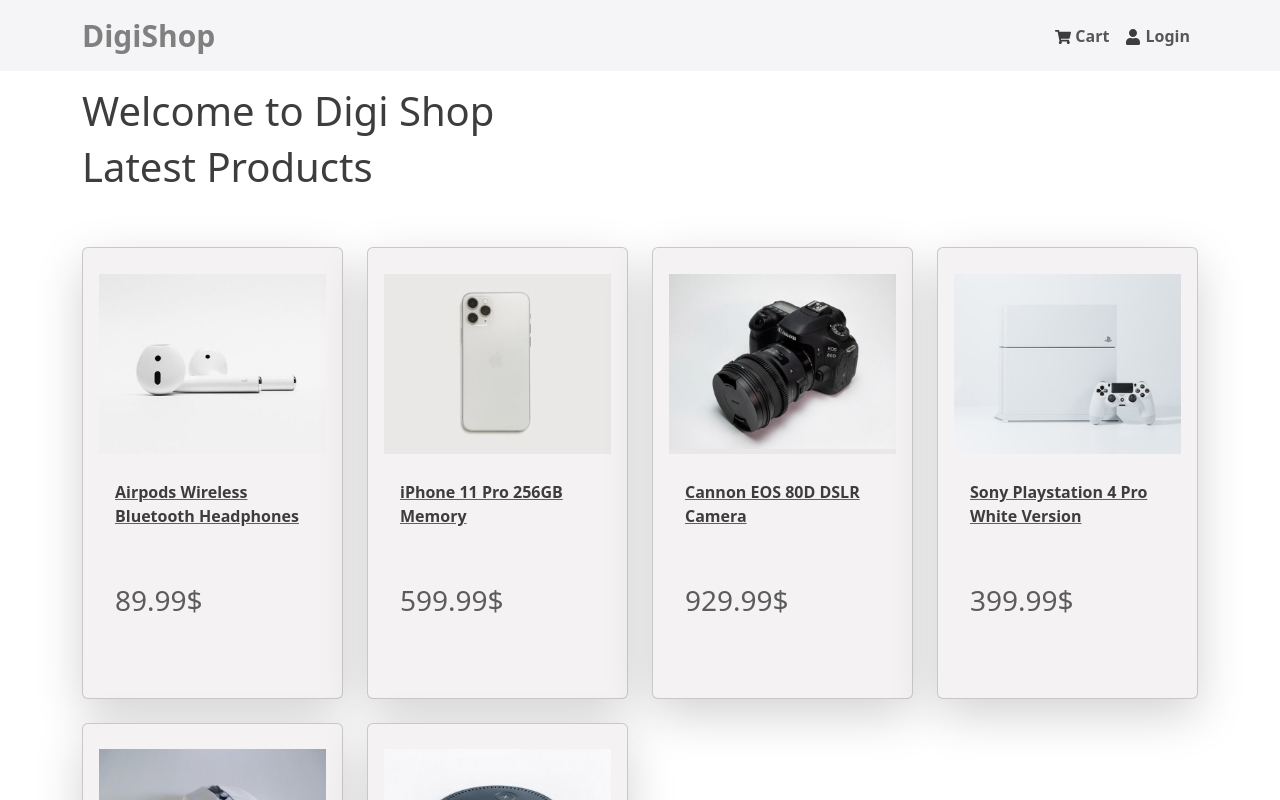
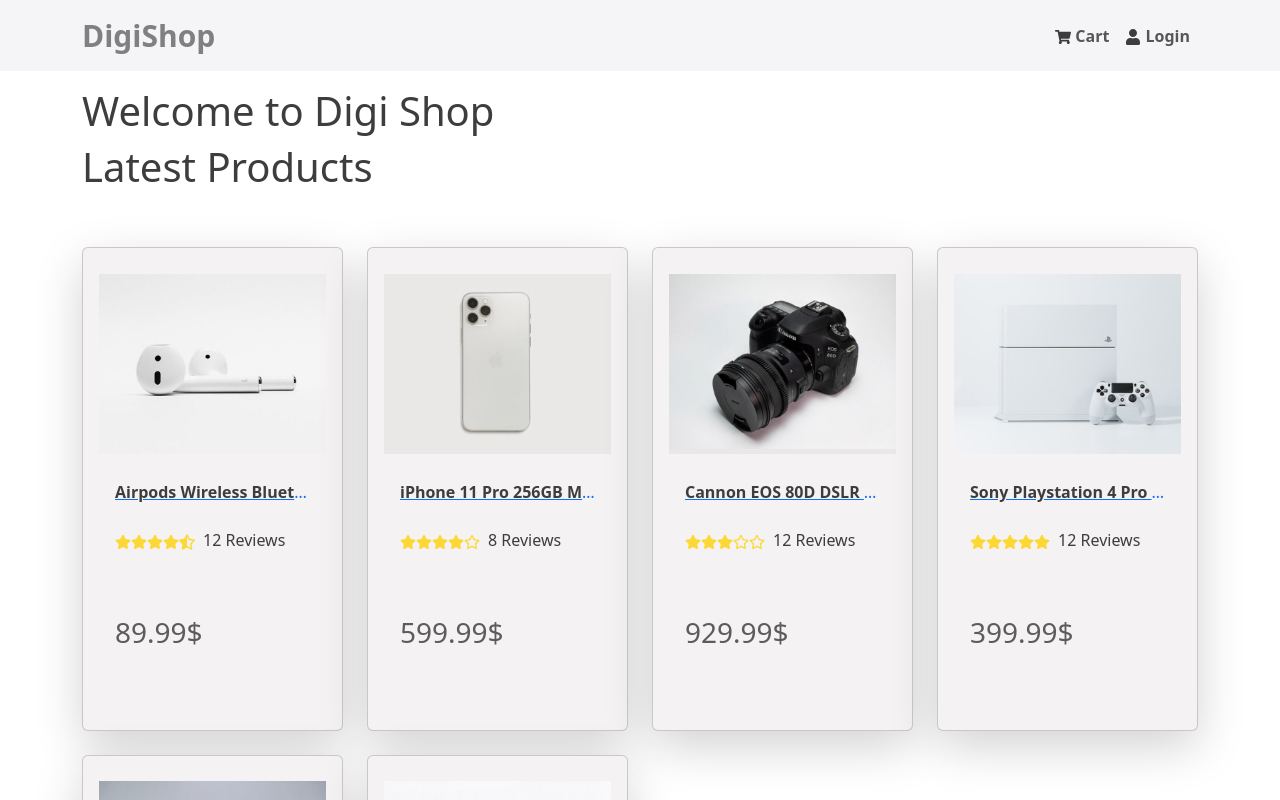
Before and after one commit to Shaqayeq-taheri/online-shop-demo, a React (Vite) app in the folder frontend/: page / in a window 1280 px wide. Shown: the top 800 px of the page. Built offline with nearby package versions, Linux system fonts and the light colour scheme.

Commit message:
rating component is added

```diff
--- a/frontend/src/assets/styles/style.css
+++ b/frontend/src/assets/styles/style.css
@@ -3,7 +3,14 @@
 }
 
 
-/* product cards  */
+/* Product component  */
+.product-title{
+    height: 2.5em;
+    overflow: hidden;
+    text-overflow: ellipsis;
+    white-space: nowrap;
+
+}
 .bg-product-card{
     background-color: rgb(244, 242, 242);
 }
@@ -11,7 +18,15 @@
     color:#5c5c5c ;
 }
 
+/* Header component */
+
 .custom-navbar {
     background-color:#F5F5F7;
 
   }
+
+  /* Rating component */
+  .star-color {
+    color: #ffc107 !important; /* Yellow color */
+    margin-right: 2px;
+  }
--- a/frontend/src/components/Product.jsx
+++ b/frontend/src/components/Product.jsx
@@ -1,5 +1,6 @@
 import { Card } from "react-bootstrap";
 import { Link } from "react-router-dom";
+import Rating from "./Rating";
 
 function Product({ product }) {
     return (
@@ -17,10 +18,13 @@ function Product({ product }) {
 
             <Card.Body>
                 <Link to={`/product/${product._id}`}>
-                    <Card.Title as="div">
+                    <Card.Title as="div" className="product-title">
                         <strong>{product.name}</strong>
                     </Card.Title>
                 </Link>
+                <Card.Text>
+                    <Rating value={product.rating} text={product.numReviews} />
+                </Card.Text>
 
                 <Card.Text as="h3" className="pt-5 price-product-color">
                     {product.price}$
--- /dev/null
+++ b/frontend/src/components/Rating.jsx
@@ -0,0 +1,22 @@
+import { FaStar, FaStarHalfAlt, FaRegStar } from "react-icons/fa";
+
+function Rating({ value, text }) {
+    return (
+        <div className="rating">
+            {[1, 2, 3, 4, 5].map((star) => (
+                <span key={star}>
+                    {value >= star ? (
+                        <FaStar fill="#FDD835" />
+                    ) : value >= star - 0.5 ? (
+                        <FaStarHalfAlt fill="#FDD835" />
+                    ) : (
+                        <FaRegStar fill="#FDD835" />
+                    )}
+                </span>
+            ))}
+            {text && <span className="ms-2">{text} Reviews</span>}
+        </div>
+    );
+}
+
+export default Rating;
```
